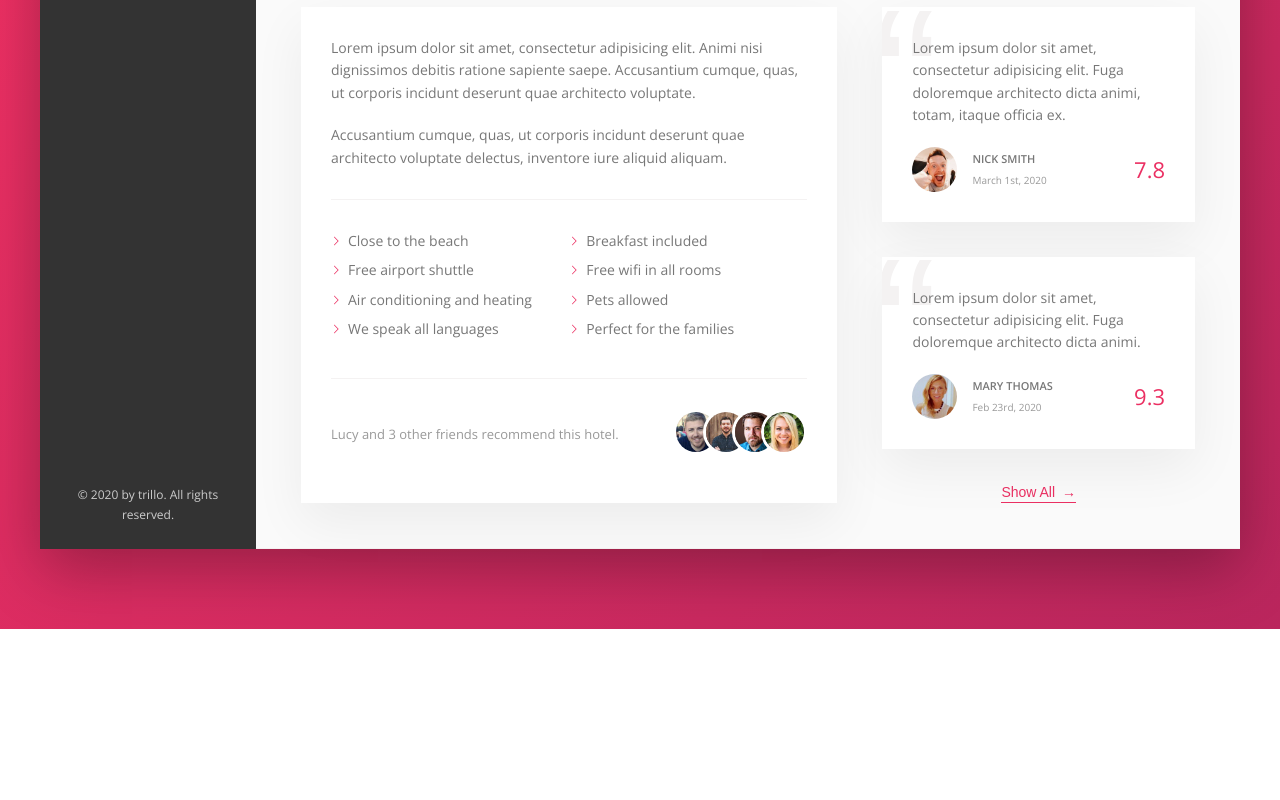
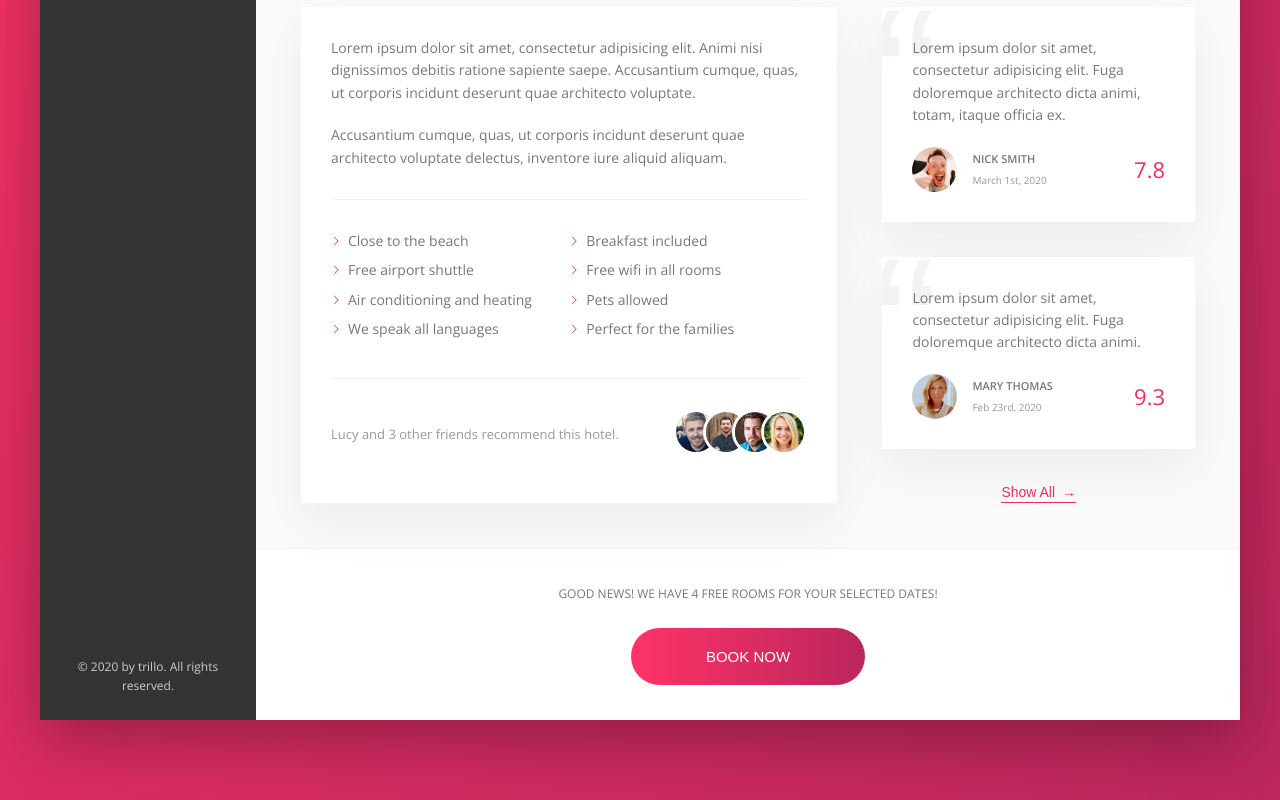
Before and after one commit to cdbarbosa/trillo-project-css-sass, a website: page index.html in a window 1280 px wide. Shown: the part 640-1440 px from the top of the page. Before the commit the page ends 1269 px from the top, so only its background shows below. Drawn offline with nearby package versions, Linux system fonts and the light colour scheme.

Commit message:
cta section

```diff
--- a/index.html
+++ b/index.html
@@ -215,6 +215,14 @@
               <button class="btn-inline">Show All <span>&rarr;</span></button>
             </div>
           </div>
+          <div class="cta">
+            <h2 class="cta__book-now"> Good news! We have 4 free rooms for your selected dates!</h2>
+            <button class="btn">
+              <span class="btn__visible">book now</span>
+              <span class="btn__invisible">Only 4 rooms left</span>
+
+            </button>
+          </div>
         </main>
       </div>
     </div>
--- a/sass/_components.scss
+++ b/sass/_components.scss
@@ -409,3 +409,64 @@
     z-index: 1
   }
 }
+
+.cta {
+  padding: 3.5rem 0;
+  text-align: center;
+
+  &__book-now {
+    text-transform: uppercase;
+    font-size: 1.2rem;
+    font-weight: 300;
+    margin-bottom: 2.5rem;
+  }
+}
+
+.btn {
+  position: relative;
+  font-size: 1.5rem;
+  font-weight: 300;
+  color: #fff;
+  text-transform: uppercase;
+  border-radius: 100px;
+  border: none;
+  background-image: linear-gradient(to right,  var(--color-primary-light), var(--color-primary-dark));
+  overflow: hidden;
+  cursor: pointer;
+
+  &__visible {
+    display: inline-block;
+    padding: 2rem 7.5rem;
+    height: 100%;
+    width: 100%;
+    transition: all .2s;
+  }
+
+  &__invisible {
+    display: inline-block;
+    position: absolute;
+    padding: 2rem 0;
+    height: 100%;
+    width: 100%;
+    left: 0;
+    top: -100%;
+    transition: all .2s;
+  }
+
+  &:hover {
+    background-image: linear-gradient(to left,  var(--color-primary-light), var(--color-primary-dark));
+  }
+
+  &:hover &__visible{
+    transform: translateY(100%);
+  }
+
+  &:hover &__invisible{
+    top: 0;
+  }
+
+  &:focus {
+    outline: none;
+    animation: pulsate 1s infinite;
+  }
+}
```
Also changed, not shown: css/style.css.
